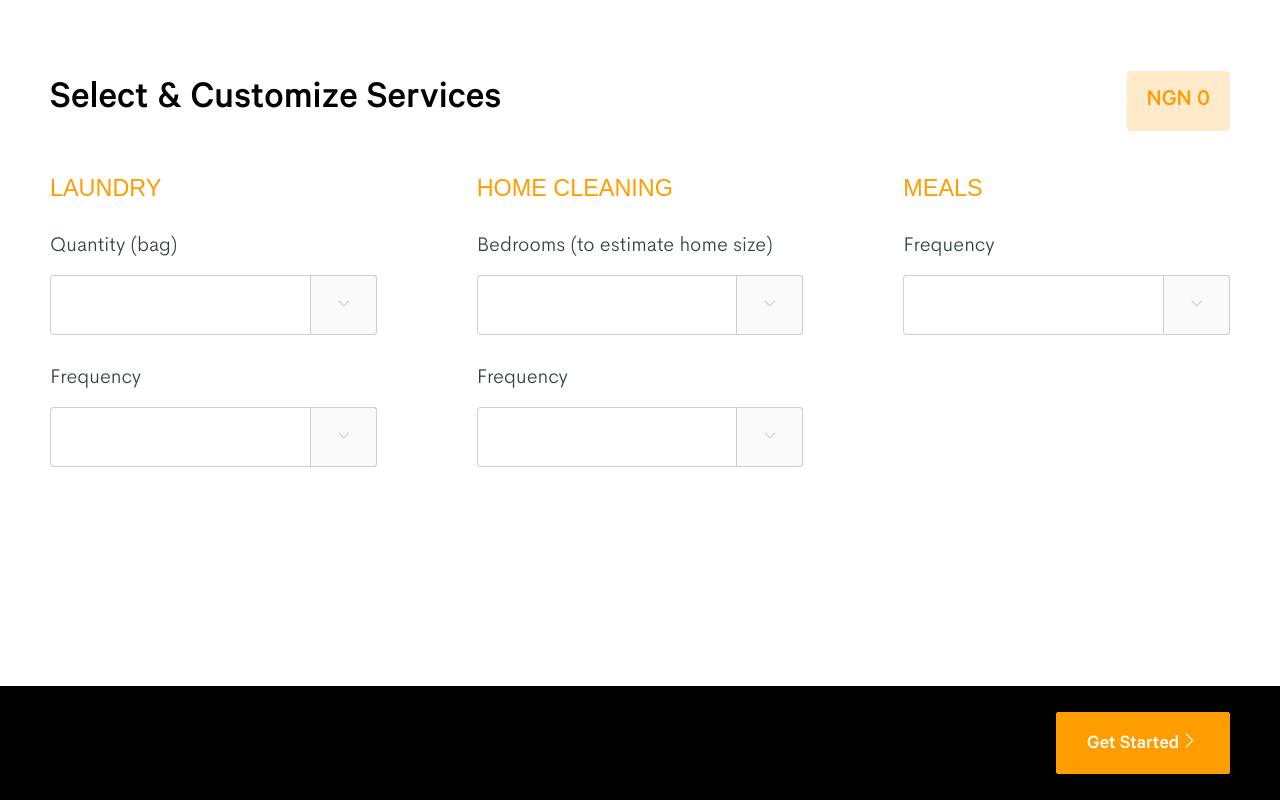
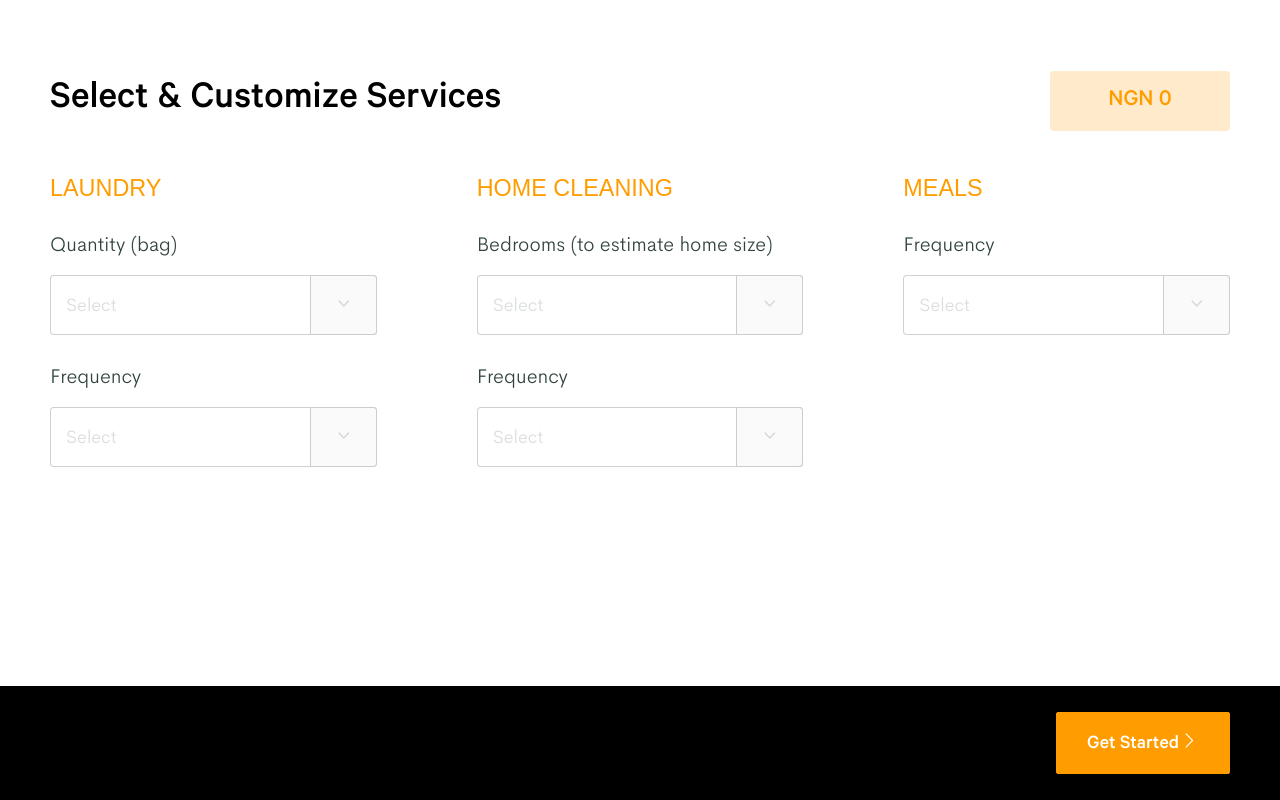
Before and after one commit to omodara145/eden-pricing-calculator, a Vue app: page / in a window 1280 px wide. Built offline with nearby package versions, Linux system fonts and the light colour scheme; a web font is replaced by a local one.

Commit message:
Completed logic, but not all test cases passed yet.

```diff
--- a/src/assets/css/main.css
+++ b/src/assets/css/main.css
@@ -78,6 +78,8 @@ html, body {
   background: rgba(255, 157, 0, 0.2);
   padding: 15px 20px;
   border-radius: 4px;
+  min-width: 140px;
+  text-align: center;
 }
 
 .ec-pill span {
--- a/src/pages/index.vue
+++ b/src/pages/index.vue
@@ -10,24 +10,25 @@
             </div>
           </el-col>
         </el-row>
-        <el-form label-position="top">
+        <el-form label-position="top" :model="form">
           <el-row type="flex" :gutter="100">
             <el-col :sm="24" :md="8" class="ec-sub--section">
               <h3>Laundry</h3>
               <div class="ec-form--items">
                 <el-form-item label="Quantity (bag)">
-                  <el-select v-model="form.laundry.quantity" placeholder="">
-                    <el-option label="1" value="1"></el-option>
-                    <el-option label="2" value="2"></el-option>
-                    <el-option label="3" value="3"></el-option>
-                    <el-option label="4" value="4"></el-option>
+                  <el-select v-model="form.laundry.quantity">
+                    <el-option label="1" :value="1"></el-option>
+                    <el-option label="2" :value="2"></el-option>
+                    <el-option label="3" :value="3"></el-option>
+                    <el-option label="4" :value="4"></el-option>
+                    <el-option label="5" :value="5"></el-option>
                   </el-select>
                 </el-form-item>
                 <el-form-item label="Frequency">
-                  <el-select v-model="form.laundry.frequency" placeholder="">
-                    <el-option label="Daily" value="daily"></el-option>
-                    <el-option label="Bi-weekly" value="bi-weekly"></el-option>
+                  <el-select v-model="form.laundry.frequency">
+                    <el-option label="Bi-weekly" value="bi_weekly"></el-option>
                     <el-option label="Weekly" value="weekly"></el-option>
+                    <el-option label="Monthly" value="monthly"></el-option>
                   </el-select>
                 </el-form-item>
               </div>
@@ -36,16 +37,17 @@
               <h3>Home Cleaning</h3>
               <div class="ec-form--items">
                 <el-form-item label="Bedrooms (to estimate home size)">
-                  <el-select v-model="form.homeCleaning.quantity" placeholder="">
-                    <el-option label="1" value="1"></el-option>
-                    <el-option label="2" value="2"></el-option>
-                    <el-option label="3" value="3"></el-option>
-                    <el-option label="4" value="4"></el-option>
+                  <el-select v-model="form.cleaning.rooms">
+                    <el-option label="1" :value="1"></el-option>
+                    <el-option label="2" :value="2"></el-option>
+                    <el-option label="3" :value="3"></el-option>
+                    <el-option label="4" :value="4"></el-option>
+                    <el-option label="5+" :value="5"></el-option>
                   </el-select>
                 </el-form-item>
                 <el-form-item label="Frequency">
-                  <el-select v-model="form.laundry.frequency" placeholder="">
-                    <el-option label="Bi-weekly" value="bi-weekly"></el-option>
+                  <el-select v-model="form.cleaning.frequency">
+                    <el-option label="Bi-weekly" value="bi_weekly"></el-option>
                     <el-option label="Weekly" value="weekly"></el-option>
                     <el-option label="Monthly" value="monthly"></el-option>
                   </el-select>
@@ -55,9 +57,9 @@
             <el-col :sm="24" :md="8" class="ec-sub--section">
               <h3>Meals</h3>
               <el-form-item label="Frequency">
-                <el-select v-model="form.laundry.frequency" placeholder="">
+                <el-select v-model="form.meals.frequency">
                   <el-option label="Daily" value="daily"></el-option>
-                  <el-option label="Bi-weekly" value="bi-weekly"></el-option>
+                  <el-option label="Bi-weekly" value="bi_weekly"></el-option>
                   <el-option label="Weekly" value="weekly"></el-option>
                 </el-select>
               </el-form-item>
@@ -81,22 +83,104 @@
     data() {
       return {
         totalFee: 0,
-        options: ["Daily", "Bi-weekly", "Weekly"],
+        meals: {
+          daily: 75000,
+          bi_weekly: 12600,
+          weekly: 37200
+        },
+        laundry: {
+          bi_weekly: 23000,
+          weekly: 35000,
+          monthly: 12967
+        },
+        cleaning: {
+          bi_weekly: 19000,
+          weekly: 27000,
+          monthly: 10967
+        },
         form: {
           laundry: {
             quantity: "",
             frequency: ""
           },
-          homeCleaning: {
-            quantity: "",
+          cleaning: {
+            rooms: "",
             frequency: ""
           },
           meals: {
-            quantity: "",
             frequency: ""
           }
         }
       }
+    },
+    watch: {
+      form: {
+        handler() {
+          this.calculateFee();
+        },
+        deep: true
+      }
+    },
+    methods: {
+      calculateLaundry() {
+        let laundryFreq = this.form.laundry.frequency;
+        let laundryQuantity = this.form.laundry.quantity;
+        return (this.laundry[laundryFreq] * laundryQuantity) || 0;
+      },
+      calculateCleaning() {
+        let cleaningFreq = this.form.cleaning.frequency;
+        let cleaningRooms = this.form.cleaning.rooms;
+        let total;
+
+        if (cleaningFreq) {
+          switch (cleaningFreq) {
+            case "weekly":
+              if (cleaningRooms === 3 || cleaningRooms === 4) {
+                total = this.cleaning[cleaningFreq] + 4000
+              } else if (cleaningRooms === 5) {
+                total = this.cleaning[cleaningFreq] + 8000
+              } else {
+                total = this.cleaning[cleaningFreq]
+              }
+              break;
+            case "bi_weekly":
+              if (cleaningRooms === 3 || cleaningRooms === 4) {
+                total = this.cleaning[cleaningFreq] + 2000
+              } else if (cleaningRooms === 5) {
+                total = this.cleaning[cleaningFreq] + 4000
+              } else {
+                total = this.cleaning[cleaningFreq]
+              }
+              break;
+            case "monthly":
+              if (cleaningRooms === 3 || cleaningRooms === 4) {
+                total = this.cleaning[cleaningFreq] + 1000
+              } else if (cleaningRooms === 5) {
+                total = this.cleaning[cleaningFreq] + 2000
+              } else {
+                total = this.cleaning[cleaningFreq]
+              }
+              break;
+            default:
+              return total;
+          }
+        } else {
+          total = 0;
+        }
+
+        return total;
+
+      },
+      calculateMeals() {
+        let mealFreq = this.form.meals.frequency;
+        return this.meals[mealFreq] || 0;
+      },
+      calculateFee() {
+        let cleaning = this.calculateCleaning();
+        let laundry = this.calculateLaundry();
+        let meals = this.calculateMeals();
+        this.totalFee =  laundry + cleaning + meals
+      }
     }
   }
 </script>
```
